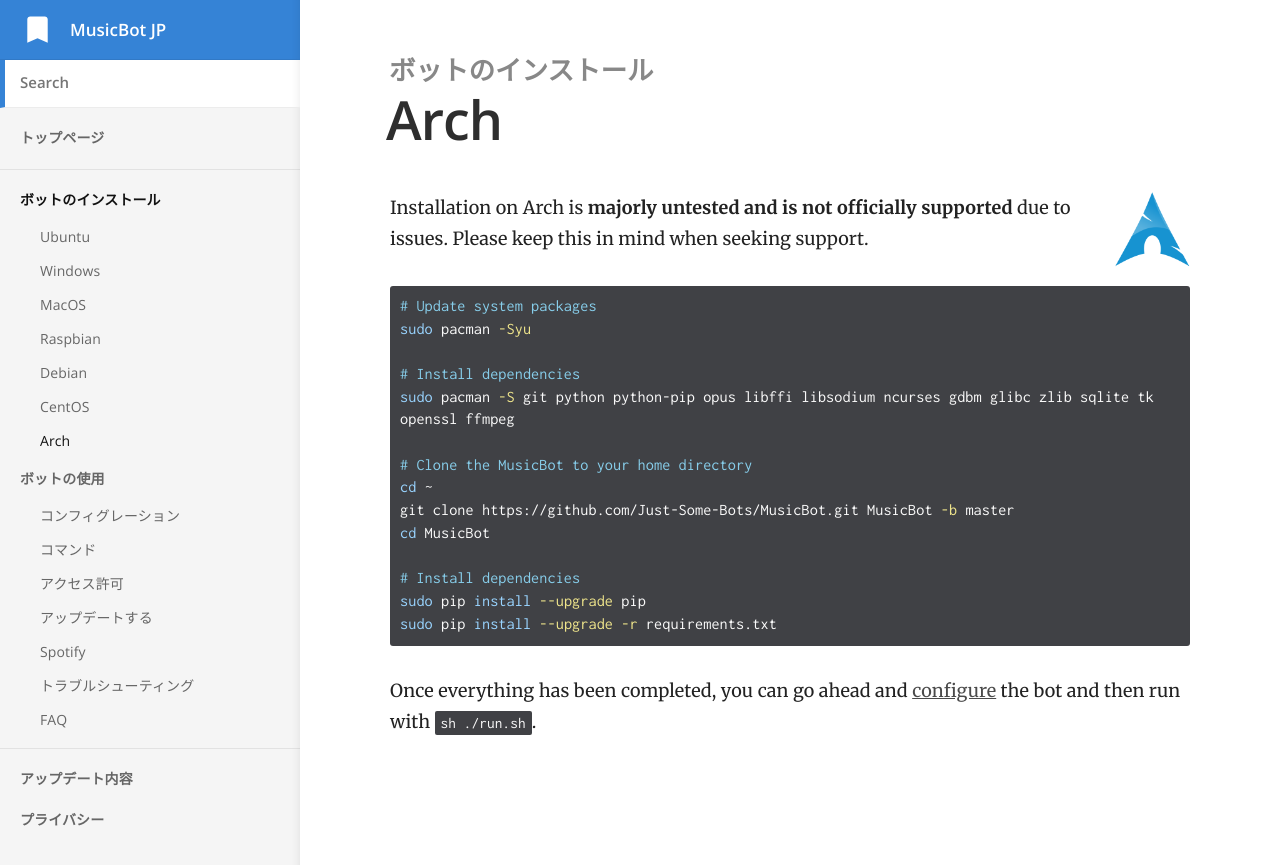
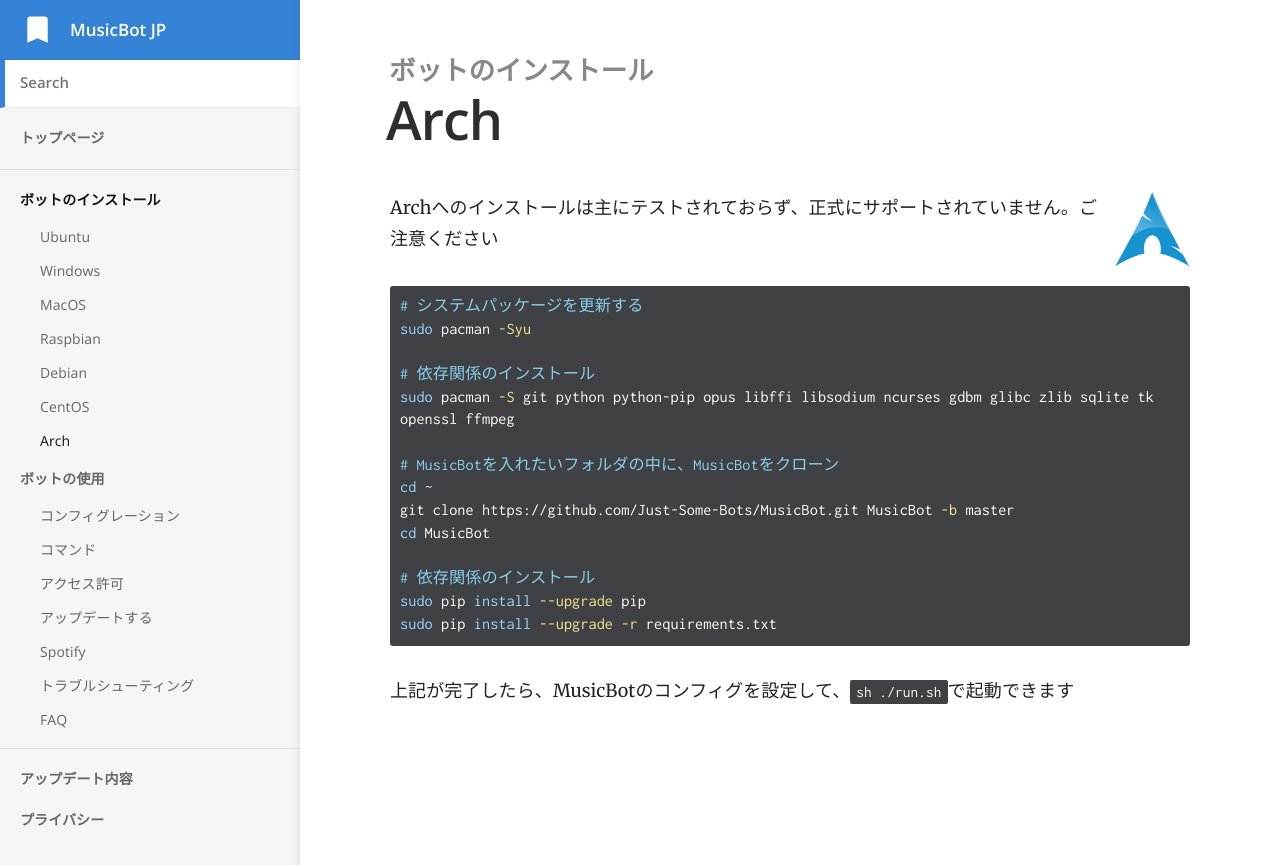
Before and after one commit to ritokun/MusicBot-1, a Jekyll site: the page built from _docs/installing/arch.md, in a window 1280 px wide. Shown: the top 865 px of the page. Built offline with Jekyll 4.4.1, drawn with Linux system fonts in a browser that asks for light colours.

Commit message:
Update arch.md

```diff
--- a/_docs/installing/arch.md
+++ b/_docs/installing/arch.md
@@ -5,23 +5,23 @@
 ---
 
 <img class="doc-img" src="{{ site.baseurl }}/images/arch.png" alt="centos" style="width: 75px; float: right;"/>
-Installation on Arch is **majorly untested and is not officially supported** due to issues. Please keep this in mind when seeking support.
+Archへのインストールは主にテストされておらず、正式にサポートされていません。ご注意ください
 
 ~~~ bash
-# Update system packages
+# システムパッケージを更新する
 sudo pacman -Syu
 
-# Install dependencies
+# 依存関係のインストール
 sudo pacman -S git python python-pip opus libffi libsodium ncurses gdbm glibc zlib sqlite tk openssl ffmpeg
 
-# Clone the MusicBot to your home directory
+# MusicBotを入れたいフォルダの中に、MusicBotをクローン
 cd ~
 git clone https://github.com/Just-Some-Bots/MusicBot.git MusicBot -b master
 cd MusicBot
 
-# Install dependencies
+# 依存関係のインストール
 sudo pip install --upgrade pip
 sudo pip install --upgrade -r requirements.txt
 ~~~
 
-Once everything has been completed, you can go ahead and [configure]({{ site.baseurl }}/using/configuration) the bot and then run with `sh ./run.sh`.
+上記が完了したら、MusicBotのコンフィグを設定して、`sh ./run.sh`で起動できます
```
